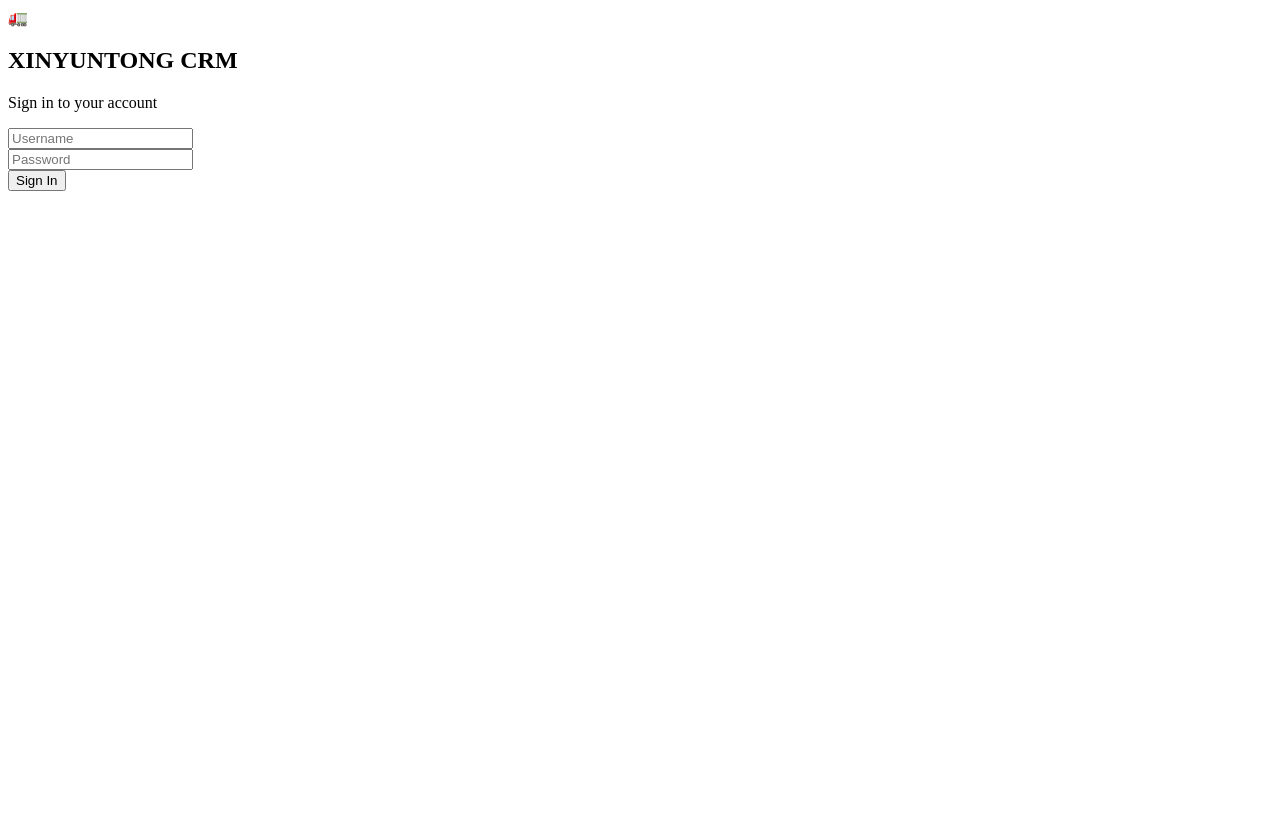
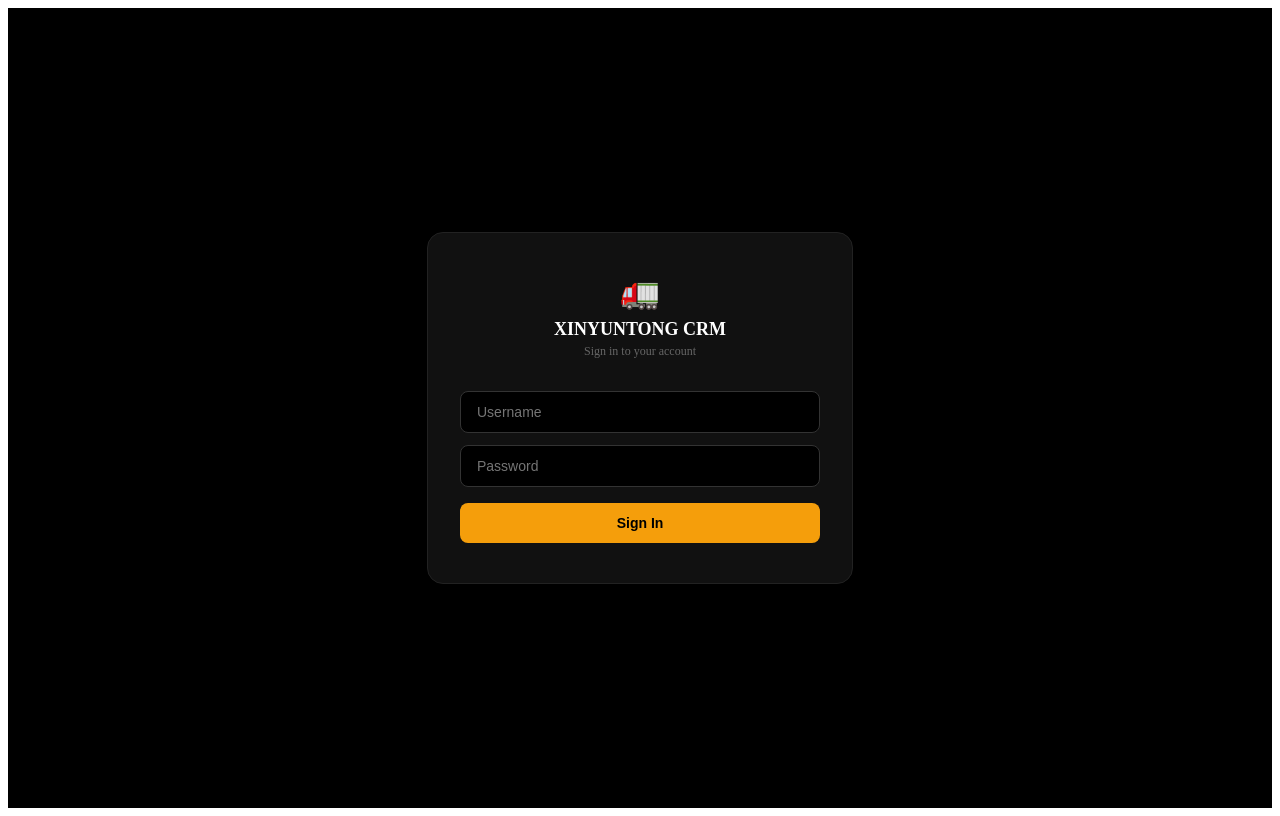
Before and after one commit to 523861020-collab/sinocv, a Next.js app: page /admin in a window 1280 px wide. Built offline with nearby package versions, Linux system fonts and the light colour scheme.

Commit message:
clean login with inline styles

```diff
--- a/src/app/admin/page.tsx
+++ b/src/app/admin/page.tsx
@@ -30,37 +30,57 @@ export default function AdminPage() {
   function doLogin(){ if(!user||!pin){setErr('Select user and enter PIN');return}; if(PINS[user]!==pin){setErr('Wrong PIN');return}; setLoggedIn(true);setErr(''); }
 
   if(!loggedIn) return (
-    <div className="min-h-screen bg-black flex items-center justify-center relative">
-      {/* Subtle grid pattern */}
-      <div className="absolute inset-0 opacity-[0.03]" style={{
-        backgroundImage: 'radial-gradient(circle, #f59e0b 1px, transparent 1px)',
-        backgroundSize: '40px 40px'
-      }}></div>
-
-      {/* Corner accents */}
-      <div className="absolute top-0 left-0 w-64 h-64 bg-amber-500/3 rounded-full blur-3xl"></div>
-      <div className="absolute bottom-0 right-0 w-64 h-64 bg-amber-500/3 rounded-full blur-3xl"></div>
-
-      {/* Login Card — perfectly centered */}
-      <div className="relative w-[380px] bg-gray-950 border border-gray-800 rounded-2xl p-8 shadow-2xl">
-        <div className="text-center mb-8">
-          <div className="text-3xl mb-3">🚛</div>
-          <h2 className="text-white font-bold text-lg">XINYUNTONG CRM</h2>
-          <p className="text-gray-600 text-xs mt-1">Sign in to your account</p>
+    <div style={{
+      minHeight: '100vh',
+      background: '#000',
+      display: 'flex',
+      alignItems: 'center',
+      justifyContent: 'center',
+    }}>
+      <div style={{
+        width: '360px',
+        background: '#111',
+        borderRadius: '16px',
+        padding: '40px 32px',
+        border: '1px solid #222',
+      }}>
+        <div style={{textAlign:'center',marginBottom:'32px'}}>
+          <div style={{fontSize:'32px',marginBottom:'8px'}}>🚛</div>
+          <h2 style={{color:'#fff',fontSize:'18px',fontWeight:700,margin:0}}>XINYUNTONG CRM</h2>
+          <p style={{color:'#666',fontSize:'12px',marginTop:'4px'}}>Sign in to your account</p>
         </div>
-
-        <div className="space-y-4">
-          <div>
-            <input type="text" value={user} onChange={e=>setUser(e.target.value)} placeholder="Username" className="w-full p-3 rounded-lg bg-black border border-gray-800 text-white text-sm placeholder-gray-600 focus:border-amber-500 focus:outline-none transition-colors" />
-          </div>
-          <div>
-            <input type="password" value={pin} onChange={e=>setPin(e.target.value)} placeholder="Password" className="w-full p-3 rounded-lg bg-black border border-gray-800 text-white text-sm placeholder-gray-600 focus:border-amber-500 focus:outline-none transition-colors" onKeyDown={e=>e.key==='Enter'&&doLogin()} />
-          </div>
-        </div>
-
-        {err&&<p className="text-red-400 text-xs mt-4 text-center">{err}</p>}
-
-        <button onClick={doLogin} className="w-full mt-5 bg-amber-500 hover:bg-amber-400 text-black font-bold py-3 rounded-lg transition-colors text-sm">
+        <input
+          type="text"
+          value={user}
+          onChange={e=>setUser(e.target.value)}
+          placeholder="Username"
+          style={{
+            width:'100%',padding:'12px 16px',borderRadius:'8px',
+            background:'#000',border:'1px solid #333',color:'#fff',
+            fontSize:'14px',marginBottom:'12px',outline:'none',boxSizing:'border-box'
+          }}
+        />
+        <input
+          type="password"
+          value={pin}
+          onChange={e=>setPin(e.target.value)}
+          placeholder="Password"
+          onKeyDown={e=>e.key==='Enter'&&doLogin()}
+          style={{
+            width:'100%',padding:'12px 16px',borderRadius:'8px',
+            background:'#000',border:'1px solid #333',color:'#fff',
+            fontSize:'14px',marginBottom:err?'8px':'16px',outline:'none',boxSizing:'border-box'
+          }}
+        />
+        {err&&<p style={{color:'#f87171',fontSize:'12px',textAlign:'center',marginBottom:'12px'}}>{err}</p>}
+        <button
+          onClick={doLogin}
+          style={{
+            width:'100%',padding:'12px',borderRadius:'8px',border:'none',
+            background:'#f59e0b',color:'#000',fontWeight:700,fontSize:'14px',
+            cursor:'pointer'
+          }}
+        >
           Sign In
         </button>
       </div>
```
